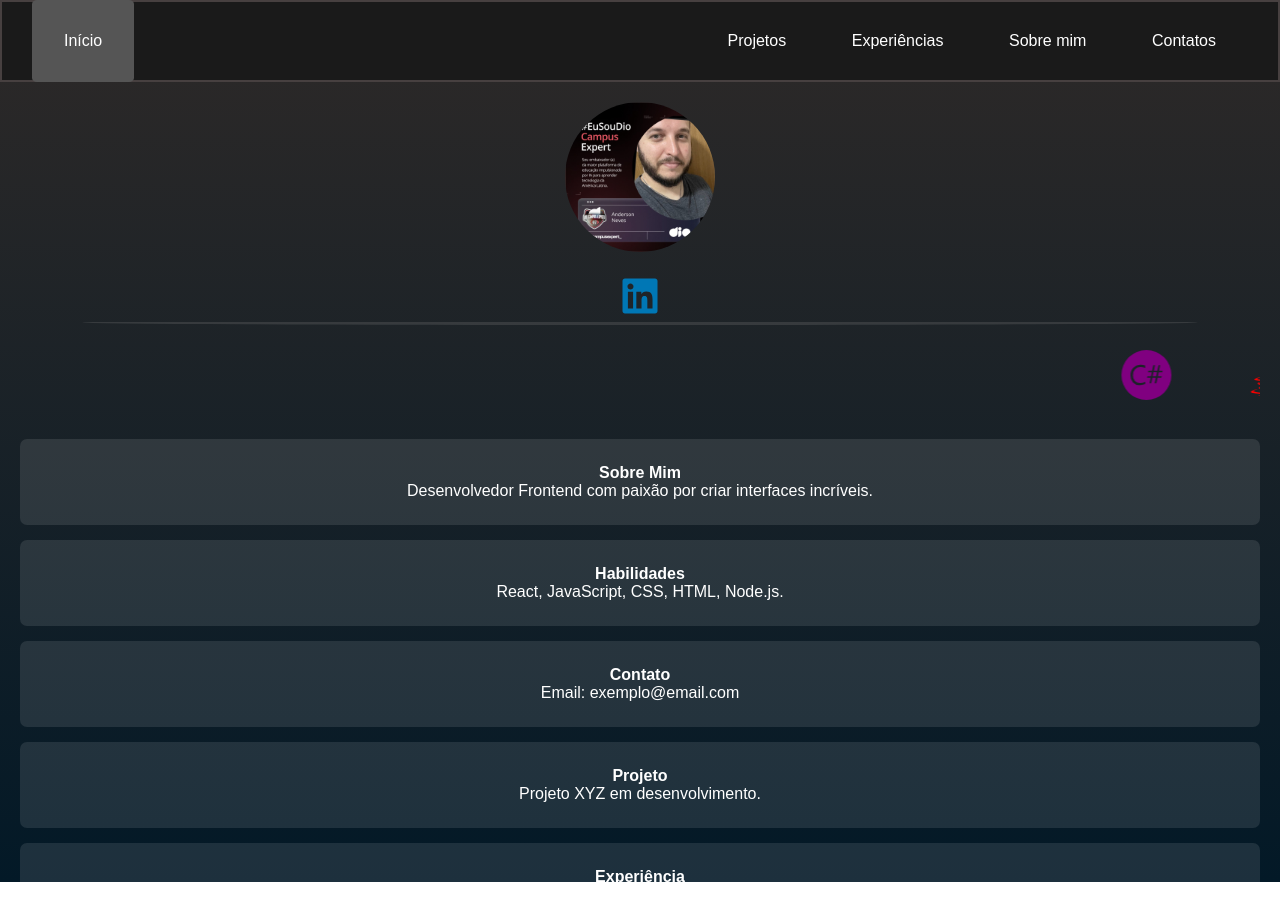
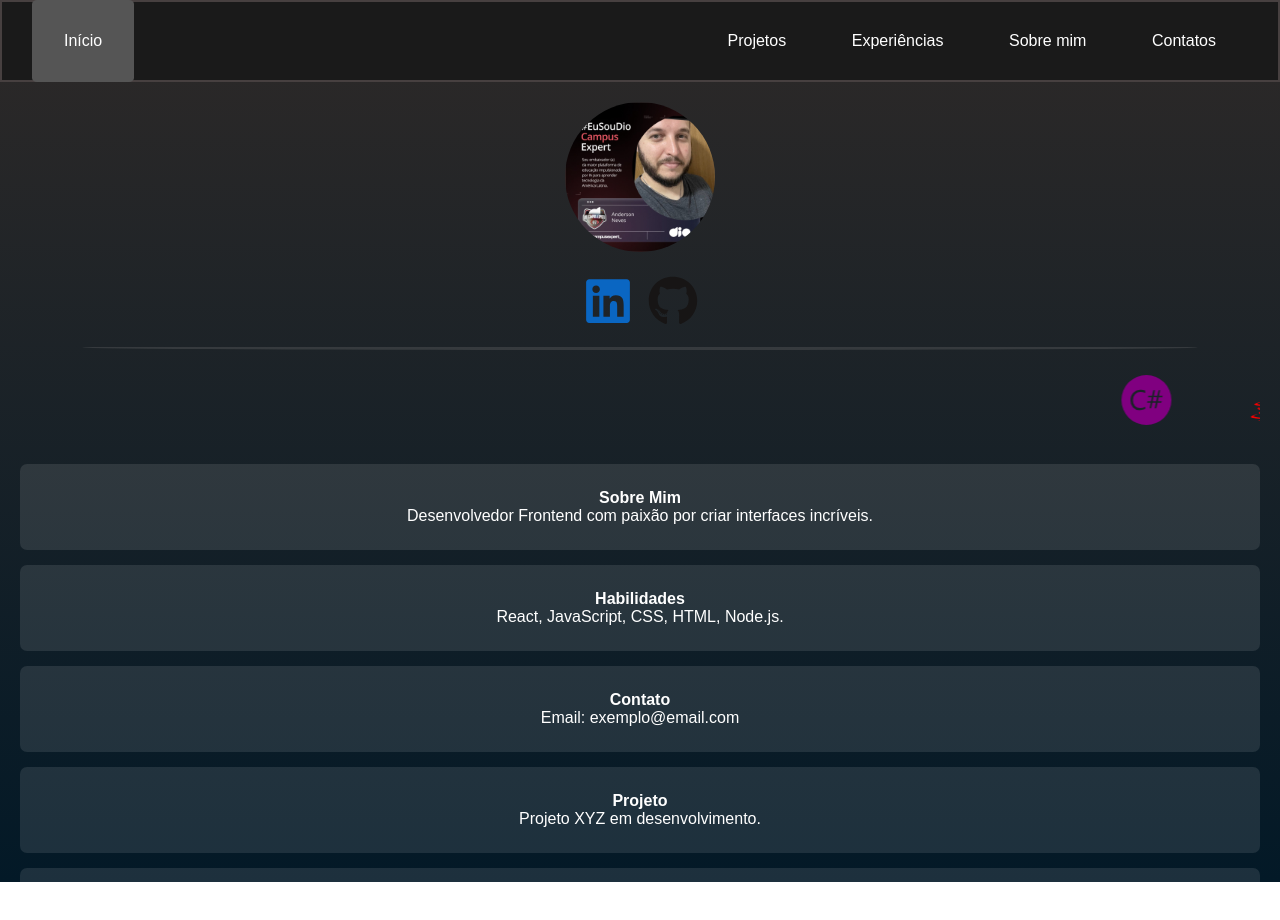
Before and after one commit to neves1697/Portfolio, a React (Create React App) app: page /telainicial in a window 1280 px wide. Shown: the top 920 px of the page. Built offline with nearby package versions, Linux system fonts and the light colour scheme.

Commit message:
Adicionando um componente chamado REDES para descrever as redes sociais que ficam abaixo da foto de perfil

```diff
--- /dev/null
+++ b/src/Components/Redes/Redes.jsx
@@ -0,0 +1,26 @@
+import React from "react";
+import { FaLinkedin, FaGithub, FaGithubSquare } from "react-icons/fa";
+import "../../Styles/Redes.css";
+
+const Redes = () => {
+    const linkedin = "https://www.linkedin.com/in/anderson-neves-405968118/";
+    const github = "https://github.com/neves1697";
+    const redes = [
+        { nome: 'github', url: 'https://github.com/neves1697' },
+        { nome: 'linkedin', url: 'https://www.linkedin.com/in/anderson-neves-405968118/' }
+    ];
+
+    return <>
+        <div className="redes">
+            <a href={redes[1].url} target="_blank" title="Linkedin">
+                <FaLinkedin size={50} color="#0A66C2 " />
+            </a>
+
+            <a href={redes[0].url} title="Github">
+                <FaGithub size={50} color="#171515" />
+            </a>
+        </div>
+    </>
+}
+
+export default Redes;
--- a/src/Pages/TelaInicial/TelaInicial.jsx
+++ b/src/Pages/TelaInicial/TelaInicial.jsx
@@ -5,21 +5,15 @@ import FotoPerfil from "../../Assets/foto_perfil.jpg";
 import Cards from "../../Components/Cards/Cards";
 import Slides from "../../Components/Slide/Slide";
 import Divider from "../../Components/Divider/Divider";
-import { FaLinkedin } from "react-icons/fa";
-import { Link } from "react-router-dom";
-
+import Redes from "../../Components/Redes/Redes";
 
 const TelaInicial = () => {
-
-    const linkedin = "https://www.linkedin.com/in/anderson-neves-405968118/";
 
     return (
         <>
             <div className="container">
                 <img src={FotoPerfil} alt="Foto de Perfil" title="Foto de Perfil" className="foto-perfil" />
-                <p>
-                    <a href={linkedin} target="_blank"><FaLinkedin size={40} color="#0077B5" title="Linkedin" /></a>
-                </p>
+                <Redes />
                 <Divider />
                 <Slides />
                 <Cards />
--- /dev/null
+++ b/src/Styles/Redes.css
@@ -0,0 +1,12 @@
+.redes{
+    display: flex;
+    justify-content: center;
+    gap: 15px;
+    margin-bottom: 15px;
+    width: 100%;
+}
+
+.redes:hover{
+    background: linear-gradient(to bottom, rgba(34, 32, 32, 0.13), #03192725);
+
+}
```
